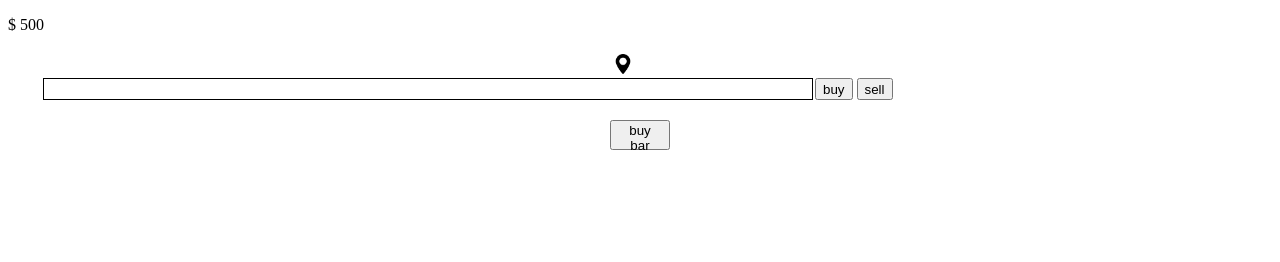
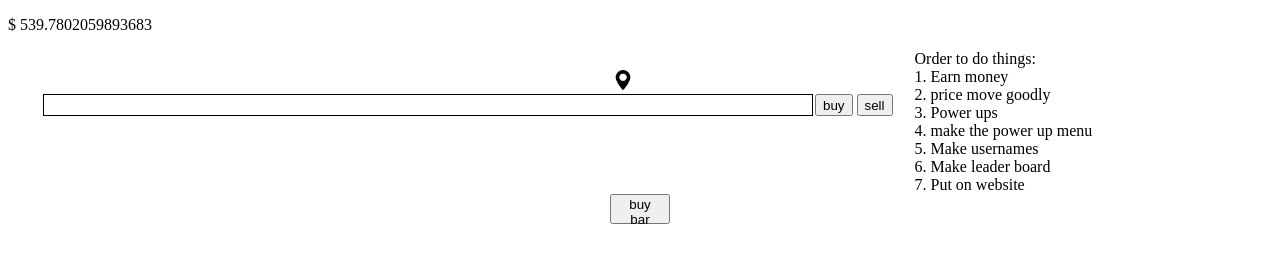
Before and after one commit to SnakeSnuggles/stok, a website: page index.html in a window 1280 px wide. Both pictures are taken after a click on the button "sell". Drawn offline with Linux system fonts and the light colour scheme.

Commit message:
added gaining and losing money

```diff
--- a/index.html
+++ b/index.html
@@ -8,7 +8,20 @@
 </head>
 <body>
     <p id="money"></p>
-    <div id="body"></div>
+    <div style="display: flex;">
+        <div id="body"></div>
+        <div>
+            Order to do things: <br>
+            1. Earn money <br>
+            2. price move goodly<br>
+            3. Power ups<br>
+            4. make the power up menu <br>
+            5. Make usernames<br>
+            6. Make leader board<br>
+            7. Put on website<br>
+        </div>
+    </div>
+
 
     <button id="new_bar" class="new_bar">buy bar</button>
     <script src="main.js"></script>
--- a/main.js
+++ b/main.js
@@ -1,4 +1,3 @@
-
 var bar_count = 0
 var money = 500
 var stocks_owned = {}
@@ -25,11 +24,30 @@ function move(percent,bar_id) {
 
 function set_price()
 {
-    var min = getRandomArbitrary(0,500);
-    var max = getRandomArbitrary(501,1000);
+    var min = getRandomArbitrary(0,15);
+    var max = getRandomArbitrary(16,100);
 
     return [min,max]
 
+}
+function removeSuffix(str, suffix) {
+    if (str.endsWith(suffix)) {
+      return str.slice(0, -suffix.length);
+    }
+    return str;
+  }
+
+function get_marker_percent(bar_id)
+{
+    var marker = document.getElementById(`marker${bar_id}`);
+    var bar = document.getElementById(`bar${bar_id}`);
+    const rect = bar.getBoundingClientRect();
+    const width = rect.width;
+    const widperc = width / 100;
+
+    var percent = removeSuffix(marker.style.left,"px") / widperc
+
+    return percent
 }
 
 function create_bar()
@@ -64,7 +82,6 @@ function create_bar()
     var id = thestring.replace(/\D/g, '');
     buybut.onclick = function()
     {
-
         buy(Number(id));
     };
     sellbut.onclick = function()
@@ -99,13 +116,13 @@ function buy(id)
     var worth = newLeftValue/widperc;
     stocks_owned[id][total] = worth;
 
-
+    money -= (price[id][1] * (get_marker_percent(id) / 100)) + price[id][0];
     var buy_marker = document.createElement("div");
     buy_marker.id = `buy_marker${id} ${total}`;
     buy_marker.classList.add("buy");
     let bestLeftValue = newLeftValue + "px";
     buy_marker.style.left = bestLeftValue;
-    buy_marker.style.top = ((45.5 + 20) * id) - 5 + "px";
+    buy_marker.style.top = ((45.5 + 30) * id) + "px";
     bar_area.prepend(buy_marker);
 }
 
@@ -117,7 +134,7 @@ function sell(id) {
     };
     var to_remove_key = getKeyByValue(stocks_owned[id], to_remove_value);
 
-
+    money += (price[id][1] * (get_marker_percent(id) / 100)) + price[id][0];
     delete stocks_owned[id][to_remove_key];
     document.getElementById(`buy_marker${id} ${to_remove_key}`).remove();
 
```
